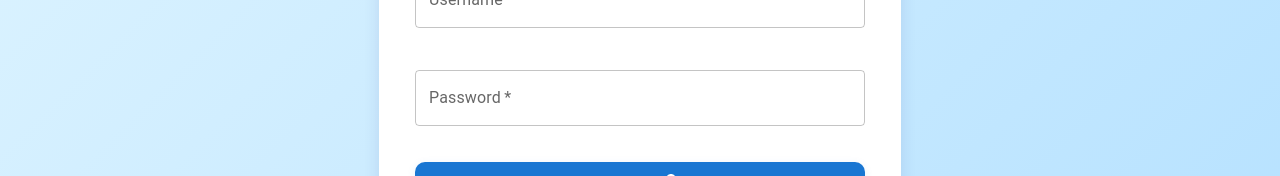
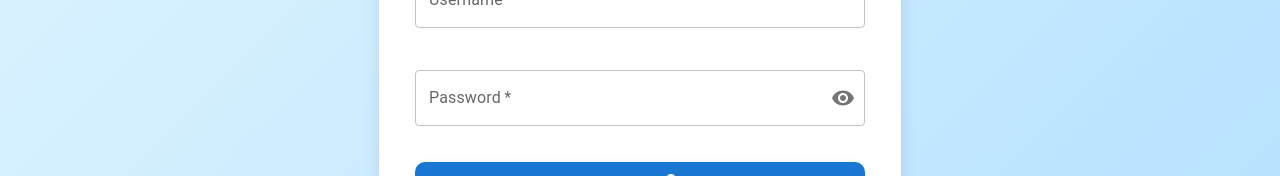
Before and after one commit to anuphapkarezo/new-vite-pln-fc-po, a React (Vite) app: page / in a window 1280 px wide. Shown: the part 356-532 px from the top of the page. Built offline with nearby package versions, Linux system fonts and the light colour scheme; a web font is replaced by a local one.

Commit message:
Update : Show password login page

```diff
--- a/src/pages/LoginNew.jsx
+++ b/src/pages/LoginNew.jsx
@@ -7,11 +7,16 @@
 import axios from "axios";
 import "./styles/LoginNew.css";
 import { Link } from "react-router-dom";
+import {IconButton, InputAdornment } from "@mui/material";
+import VisibilityIcon from "@mui/icons-material/Visibility";
+import VisibilityOffIcon from "@mui/icons-material/VisibilityOff";
 
 function LoginNew() {
   const [loading, setLoading] = useState(false);
   const [password, setPassword] = useState("");
   const [userLogin, setUserLogin] = useState("");
+
+  const [showPassword, setShowPassword] = useState(false);
 
   const navigate = useNavigate();
 
@@ -71,6 +76,14 @@
     });
   };
 
+  const handleClickShowPassword = () => {
+    setShowPassword(!showPassword);
+  };
+
+  const handleMouseDownPassword = (event) => {
+    event.preventDefault();
+  };
+
   return (
     <div className="login-bg">
       <div className="login-container">
@@ -100,7 +113,7 @@
             // placeholder="Password"
             variant="outlined"
             margin="normal"
-            type="password"
+            type={showPassword ? 'text' : 'password'}
             value={password}
             onChange={(e) => setPassword(e.target.value)}
             autoComplete="current-password"
@@ -108,8 +121,20 @@
             required
             InputProps={{
               sx: {
-                color: 'blue', // สีตัวอักษรภายในช่องกรอก
+                color: 'blue',
               },
+              endAdornment: (
+                <InputAdornment position="end">
+                  <IconButton
+                    aria-label="toggle password visibility"
+                    onClick={handleClickShowPassword}
+                    onMouseDown={handleMouseDownPassword}
+                    edge="end"
+                  >
+                    {showPassword ? <VisibilityOffIcon /> : <VisibilityIcon />}
+                  </IconButton>
+                </InputAdornment>
+              ),
             }}
           // InputLabelProps={{
           //   sx: {
```
